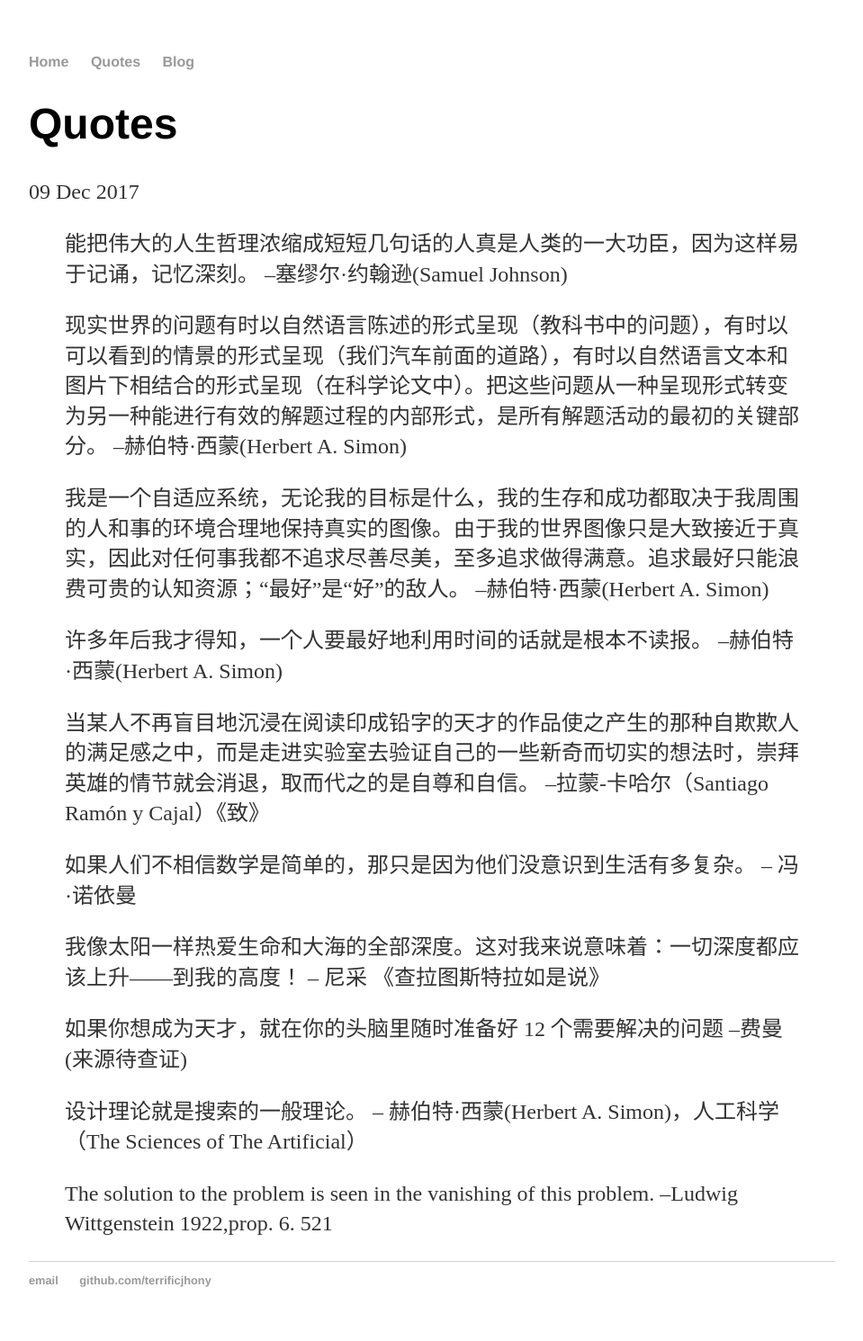
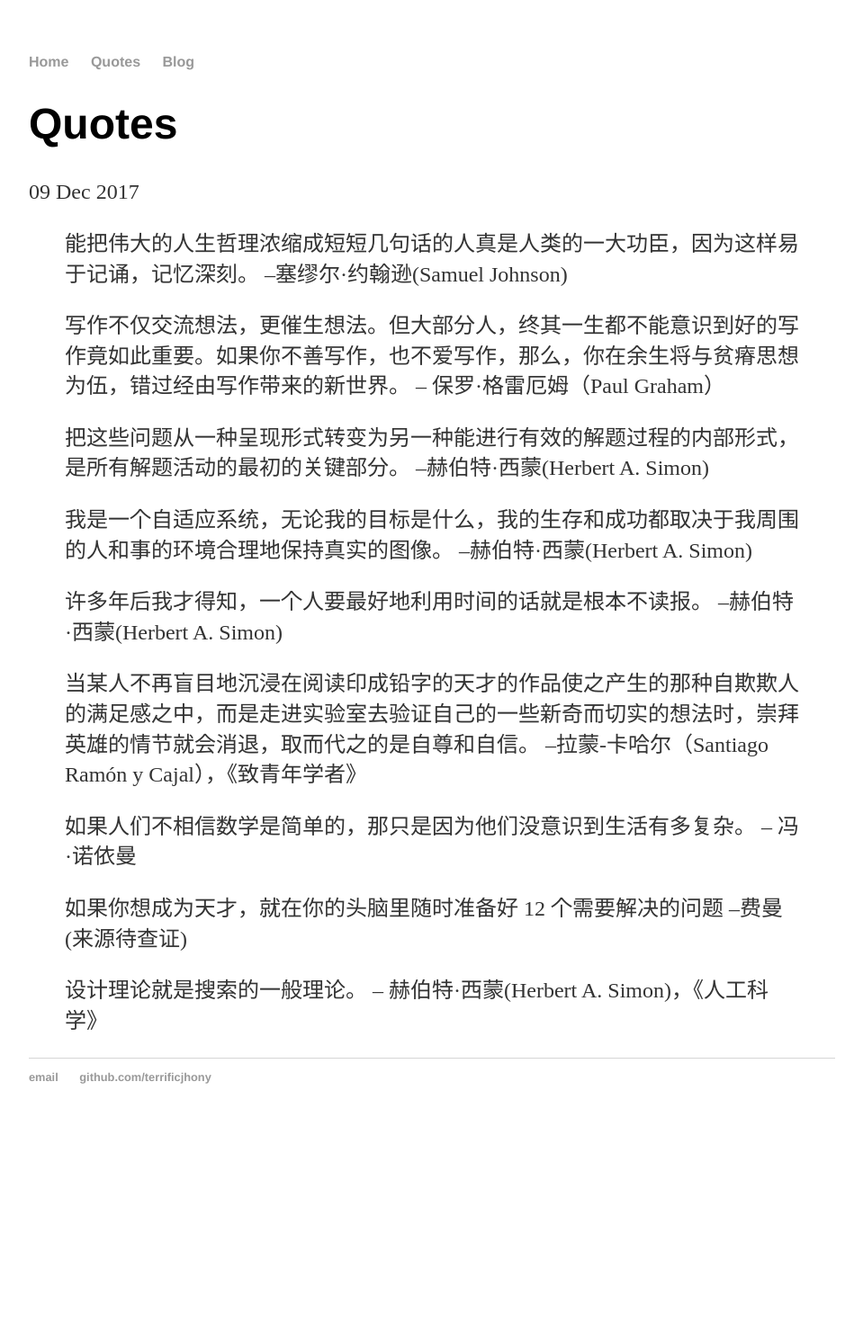
Before and after one commit to terrificjhony/terrificjhony.github.io, a Jekyll site: the page built from quotes/quotes.md, in a window 1280 px wide. Shown: the whole page at 90% size, without its empty margins (160-1119 px from the left). Built offline with Jekyll 4.4.1, drawn with Linux system fonts in a browser that asks for light colours; after the commit the page ends 1265 px from its top, so only the background shows below that.

```diff
--- a/quotes/quotes.md
+++ b/quotes/quotes.md
@@ -7,10 +7,15 @@ date: 2017-12-9
 >能把伟大的人生哲理浓缩成短短几句话的人真是人类的一大功臣，因为这样易于记诵，记忆深刻。
 --塞缪尔·约翰逊(Samuel Johnson)
 
-> 现实世界的问题有时以自然语言陈述的形式呈现（教科书中的问题），有时以可以看到的情景的形式呈现（我们汽车前面的道路），有时以自然语言文本和图片下相结合的形式呈现（在科学论文中）。把这些问题从一种呈现形式转变为另一种能进行有效的解题过程的内部形式，是所有解题活动的最初的关键部分。
+> 写作不仅交流想法，更催生想法。但大部分人，终其一生都不能意识到好的写作竟如此重要。如果你不善写作，也不爱写作，那么，你在余生将与贫瘠思想为伍，错过经由写作带来的新世界。
+-- 保罗·格雷厄姆（Paul Graham）
+
+
+
+> 把这些问题从一种呈现形式转变为另一种能进行有效的解题过程的内部形式，是所有解题活动的最初的关键部分。
 --赫伯特·西蒙(Herbert A. Simon)
 
-> 我是一个自适应系统，无论我的目标是什么，我的生存和成功都取决于我周围的人和事的环境合理地保持真实的图像。由于我的世界图像只是大致接近于真实，因此对任何事我都不追求尽善尽美，至多追求做得满意。追求最好只能浪费可贵的认知资源；“最好”是“好”的敌人。
+> 我是一个自适应系统，无论我的目标是什么，我的生存和成功都取决于我周围的人和事的环境合理地保持真实的图像。
 --赫伯特·西蒙(Herbert A. Simon)
 
 
@@ -19,20 +24,15 @@ date: 2017-12-9
 --赫伯特·西蒙(Herbert A. Simon)
 
 > 当某人不再盲目地沉浸在阅读印成铅字的天才的作品使之产生的那种自欺欺人的满足感之中，而是走进实验室去验证自己的一些新奇而切实的想法时，崇拜英雄的情节就会消退，取而代之的是自尊和自信。
---拉蒙-卡哈尔（Santiago Ramón y Cajal）《致》
+--拉蒙-卡哈尔（Santiago Ramón y Cajal），《致青年学者》
 
 
 >  如果人们不相信数学是简单的，那只是因为他们没意识到生活有多复杂。
 -- 冯·诺依曼
 
-> 我像太阳一样热爱生命和大海的全部深度。这对我来说意味着：一切深度都应该上升——到我的高度！
--- 尼采 《查拉图斯特拉如是说》
 
 > 如果你想成为天才，就在你的头脑里随时准备好 12 个需要解决的问题
  --费曼(来源待查证)
 
 > 设计理论就是搜索的一般理论。
--- 赫伯特·西蒙(Herbert A. Simon)，人工科学（The Sciences of The Artificial）
-
-> The solution to the problem is seen in the vanishing of this problem.
---Ludwig Wittgenstein 1922,prop. 6. 521
+-- 赫伯特·西蒙(Herbert A. Simon)，《人工科学》
```
Also changed, not shown: _posts/yevon_ou.md (added, +15 -0 lines).
